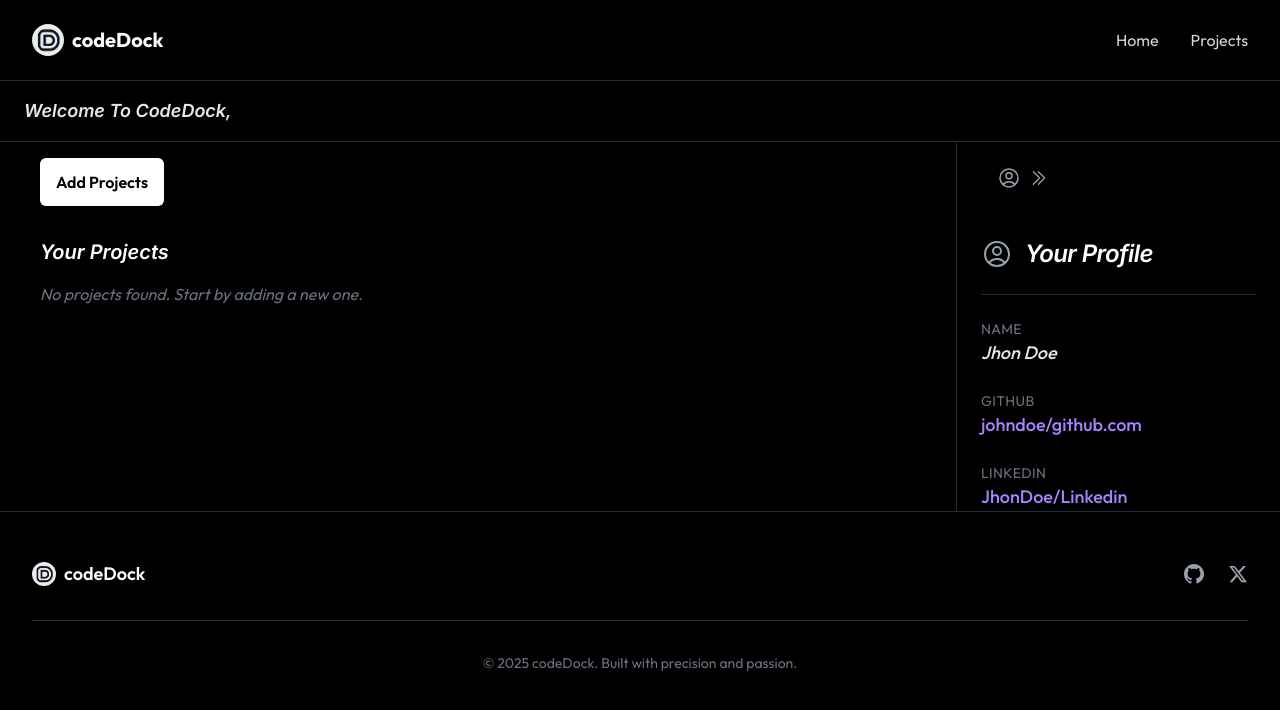
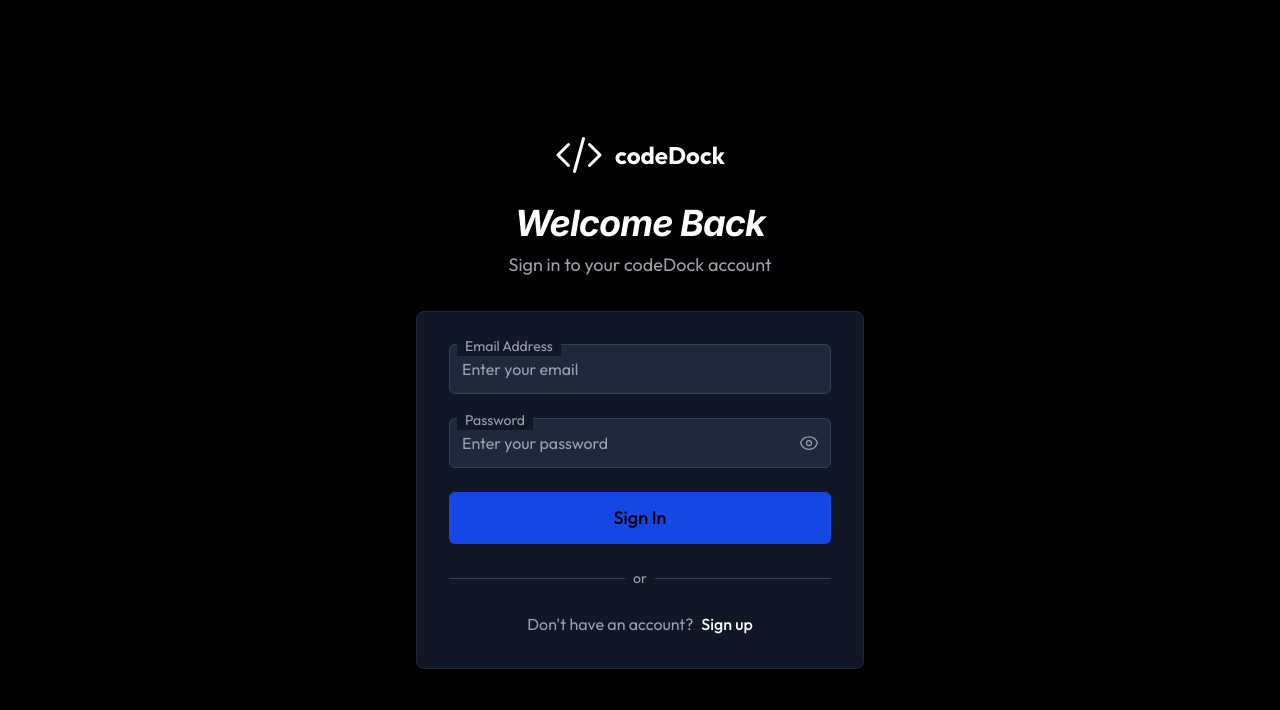
Before and after one commit to muhamedrazik-2003/codeDock, a React (Vite) app: page /dashboard in a window 1280 px wide. Shown: the top 710 px of the page. Built offline with nearby package versions, Linux system fonts and the light colour scheme.

Commit message:
feat : added auth context

```diff
--- a/src/App.jsx
+++ b/src/App.jsx
@@ -1,19 +1,21 @@
-import React from 'react'
+import React, { useContext } from 'react'
 import { Route, Routes } from 'react-router-dom'
 import Landing from './pages/Landing'
 import Auth from './pages/Auth'
 import Dashboard from './pages/Dashboard'
 import Projects from './pages/Projects'
 import { ToastContainer } from 'react-toastify'
+import { authContext } from './ContextApi/Context'
 
 const App = () => {
+  const {authStatus} = useContext(authContext);
   return (
     <main className='flex flex-col h-[100vh]'>
       <Routes>
         <Route path='/' element={<Landing/>}/>
         <Route path='/authentication' element={<Auth/>}/>
-        <Route path='/dashboard' element={<Dashboard/>}/>
-        <Route path='/projects' element={<Projects/>}/>
+        <Route path='/dashboard' element={authStatus ? <Dashboard/> : <Auth/>}/>
+        <Route path='/projects' element={authStatus ? <Projects/> : <Auth/>}/>
       </Routes>
       <ToastContainer/>
     </main>
--- a/src/ContextApi/Context.jsx
+++ b/src/ContextApi/Context.jsx
@@ -1,15 +1,19 @@
-import React, {useState, createContext} from 'react'
+import React, { useState, createContext } from 'react'
 
-export const addResponseContext = createContext();
+export const dataRefreshContext = createContext();
+export const authContext = createContext();
 
 
-function Context({children}) {
-    const [addResponse, setAddResponse] = useState("")
+function Context({ children }) {
+    const [dataRefresh, setDataRefresh] = useState("")
+    const [authStatus, setAuthStatus] = useState(false)
 
-  return (
-    <addResponseContext.Provider value={{addResponse, setAddResponse}}>
-        {children}
-    </addResponseContext.Provider>
-  )
+    return (
+        <authContext.Provider value={{authStatus, setAuthStatus}}>
+            <dataRefreshContext.Provider value={{ dataRefresh, setDataRefresh }}>
+                {children}
+            </dataRefreshContext.Provider>
+        </authContext.Provider>
+    )
 };
 export default Context;
--- a/src/components/AddProject.jsx
+++ b/src/components/AddProject.jsx
@@ -2,7 +2,7 @@ import { useEffect, useState, useContext } from "react"
 import { X, PlusCircle } from "lucide-react"
 import { toast } from "react-toastify"
 import { addProject } from "../services/allApis"
-import { addResponseContext } from "../ContextApi/Context"
+import { dataRefreshContext } from "../ContextApi/Context"
 
 export const AddProject = () => {
     const [isModalOpen, setIsModalOpen] = useState(false)
@@ -11,7 +11,7 @@ export const AddProject = () => {
     })
     const [preview, setPreview] = useState("")
 
-    const {setAddResponse} = useContext(addResponseContext);
+    const {setDataRefresh} = useContext(dataRefreshContext);
     useEffect(() => {
         if (projectData.image) {
             setPreview(URL.createObjectURL(projectData.image))
@@ -44,7 +44,7 @@ export const AddProject = () => {
                 title: "", description: "", languages: "", githubrepository: "", livelink: "", image: ""
             })
             setPreview("")
-            setAddResponse(response);
+            setDataRefresh(response);
         } else {
             toast.error("Project Adding Failed")
         }
--- a/src/components/Header.jsx
+++ b/src/components/Header.jsx
@@ -1,7 +1,19 @@
+import { useContext } from "react";
 import logo from "../assets/logo.png"
-import { Link } from "react-router-dom"
+import { Link, useNavigate } from "react-router-dom"
+import { authContext } from "../ContextApi/Context";
+import { toast } from "react-toastify";
 
 const Header = () => {
+  const { setAuthStatus, authStatus } = useContext(authContext);
+  const navigate = useNavigate()
+
+  const handleLogout = () => {
+    sessionStorage.clear();
+    setAuthStatus(false)
+    navigate('/')
+    toast.warning('user Logged Out')
+  }
   return (
     <nav className="border-b border-gray-800 w-full">
       <div className="max-w-7xl mx-auto px-4 sm:px-6 lg:px-8">
@@ -17,6 +29,13 @@ const Header = () => {
             <Link to={'/projects'} className="text-gray-300 hover:text-white transition-colors">
               Projects
             </Link>
+            {
+              authStatus
+              && <button onClick={handleLogout} className="text-red-500 hover:text-red-800 transition-colors py-1.5 px-3 border border-red-500 rounded-3xl">
+                  Logout
+                </button>
+            }
+
           </div>
         </div>
       </div>
--- a/src/components/ProjectCard.jsx
+++ b/src/components/ProjectCard.jsx
@@ -1,4 +1,4 @@
-import { useState, useEffect } from "react";
+import { useState, useEffect, useContext } from "react";
 import {
     StarIcon,
     ArrowTopRightOnSquareIcon,
@@ -10,12 +10,14 @@ import { Pen, Trash, Check, X, Code } from "lucide-react";
 import baseUrl from "../services/base_url";
 import { updateProject } from "../services/allApis";
 import { toast } from "react-toastify";
+import { dataRefreshContext } from "../ContextApi/Context";
 
 export default function ProjectCard({ project, deleteData }) {
     const [isModalOpen, setIsModalOpen] = useState(false);
     const [isEditing, setIsEditing] = useState(false);
     const [editedData, setEditedData] = useState({ ...project });
     const [preview, setPreview] = useState("")
+    const {setDataRefresh} = useContext(dataRefreshContext);
 
     useEffect(() => {
         if (editedData.image.type) {
@@ -68,6 +70,7 @@ export default function ProjectCard({ project, deleteData }) {
                     toast.success("Project Updated Successfully")
                     setPreview("")
                     closeModal()
+                    setDataRefresh(response);
                 } else {
                     toast.error("Project updating Failed")
                 }
@@ -81,6 +84,7 @@ export default function ProjectCard({ project, deleteData }) {
                     toast.success("Project Updated Successfully")
                     setPreview("")
                     closeModal()
+                    setDataRefresh(response);
                 } else {
                     toast.error("Project updating Failed")
                 }
--- a/src/components/ProjectList.jsx
+++ b/src/components/ProjectList.jsx
@@ -1,18 +1,18 @@
 import React, { useEffect, useState, useContext } from 'react'
 import ProjectCard from './ProjectCard'
 import { deleteProject, userProject } from '../services/allApis'
-import { addResponseContext } from '../ContextApi/Context'
+import { dataRefreshContext } from '../ContextApi/Context'
 
 
 function ProjectList() {
     const [projects, setProjects] = useState([])
-  const { addResponse } = useContext(addResponseContext);
+  const {dataRefresh } = useContext(dataRefreshContext);
 
     useEffect(() => {
         if (sessionStorage.getItem("username")) {
             getData()
         }
-    }, [addResponse])
+    }, [dataRefresh])
 
     const getData = async () => {
         try {
--- a/src/pages/Auth.jsx
+++ b/src/pages/Auth.jsx
@@ -1,8 +1,9 @@
-import { useState } from "react"
+import { useContext, useState } from "react"
 import { CodeBracketIcon, EyeIcon, EyeSlashIcon } from "@heroicons/react/24/outline"
 import { loginUser, registerUser } from "../services/allApis"
 import { toast } from "react-toastify"
 import { useNavigate } from "react-router-dom"
+import { authContext } from "../ContextApi/Context"
 const Auth = () => {
   const [isRegistered, setIsRegistered] = useState(false)
   const [showPassword, setShowPassword] = useState(false)
@@ -12,6 +13,7 @@ const Auth = () => {
     password: "",
   })
   const navigate = useNavigate();
+  const {setAuthStatus} = useContext(authContext);
 
   const handleUserAuth = () => {
     setIsRegistered(!isRegistered)
@@ -33,6 +35,7 @@ const Auth = () => {
       console.log(loginResponse);
       if (loginResponse.status === 200) {
         toast.success('Login Successfull');
+        setAuthStatus(true);
         sessionStorage.setItem("token",loginResponse.data.token)
         sessionStorage.setItem("username",loginResponse.data.username)
         navigate('/');
```
